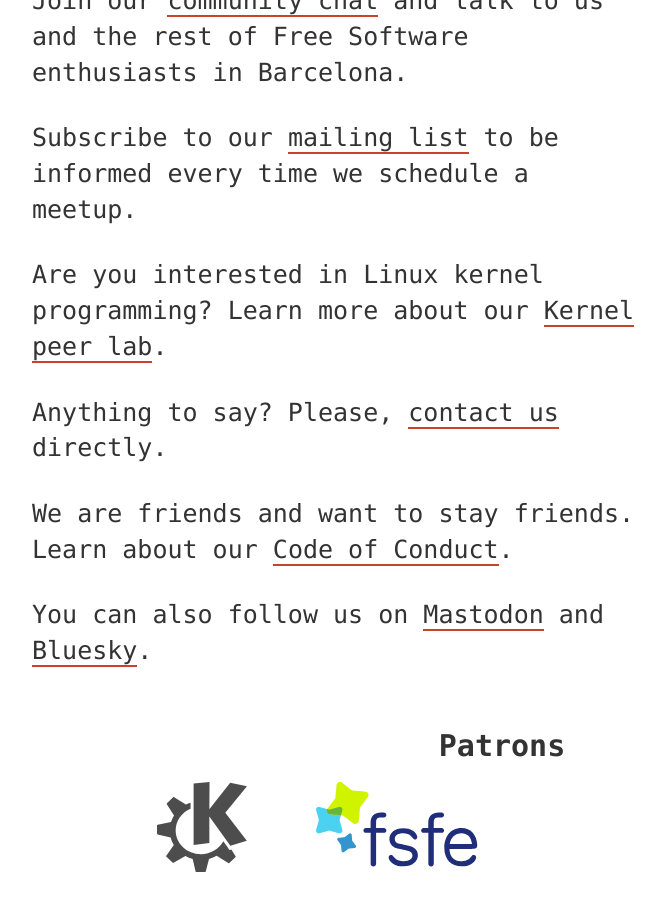
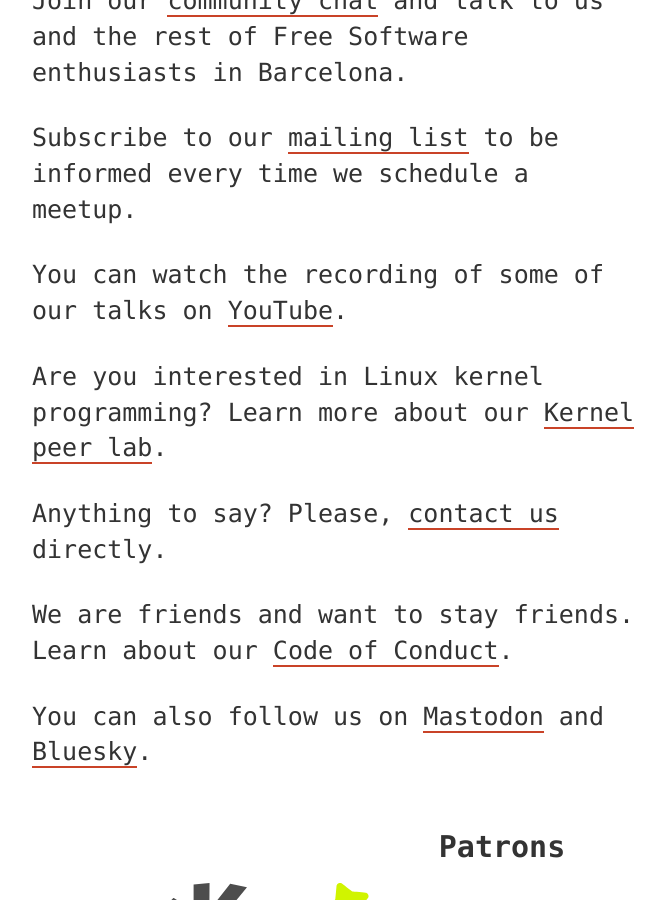
Before and after one commit to bcnfs/bcnfs.github.io, a Jekyll site: the page built from index.html, in a window 1280 px wide and 900 px high, scrolled down 786 px. Shown: the whole window, without its empty margins (138-801 px from the left). Built offline with Jekyll 4.4.1, drawn with Linux system fonts in a browser that asks for light colours; some web fonts are replaced.

Commit message:
Add link to youtube playlist

```diff
--- a/index.html
+++ b/index.html
@@ -13,6 +13,7 @@
             <p class="introText">Come to our next meeting to discover new projects and have a drink.</p>
             <p class="introText">Join our <a href="https://bcnfs.zulipchat.com">community chat</a> and talk to us and the rest of Free Software enthusiasts in Barcelona.</p>
             <p class="introText">Subscribe to our <a href="https://lists.bcnfs.org/mailman3/lists/comunicacio.bcnfs.org/">mailing list</a> to be informed every time we schedule a meetup.</p>
+            <p class="introText">You can watch the recording of some of our talks on <a href="https://www.youtube.com/playlist?list=PLnYTvqeUgaCH__pAycl1c31O2J-kYYpRz">YouTube</a>.</p>
             <p class="introText">Are you interested in Linux kernel programming? Learn more about our <a href="/kernel-peer-lab">Kernel peer lab</a>.</p>
             <p class="introText">Anything to say? Please, <a href="mailto:{{ site.email }}">contact us</a> directly.</p>
             <p class="introText">We are friends and want to stay friends. Learn about our <a href="/conduct">Code of Conduct</a>.</p>
```
